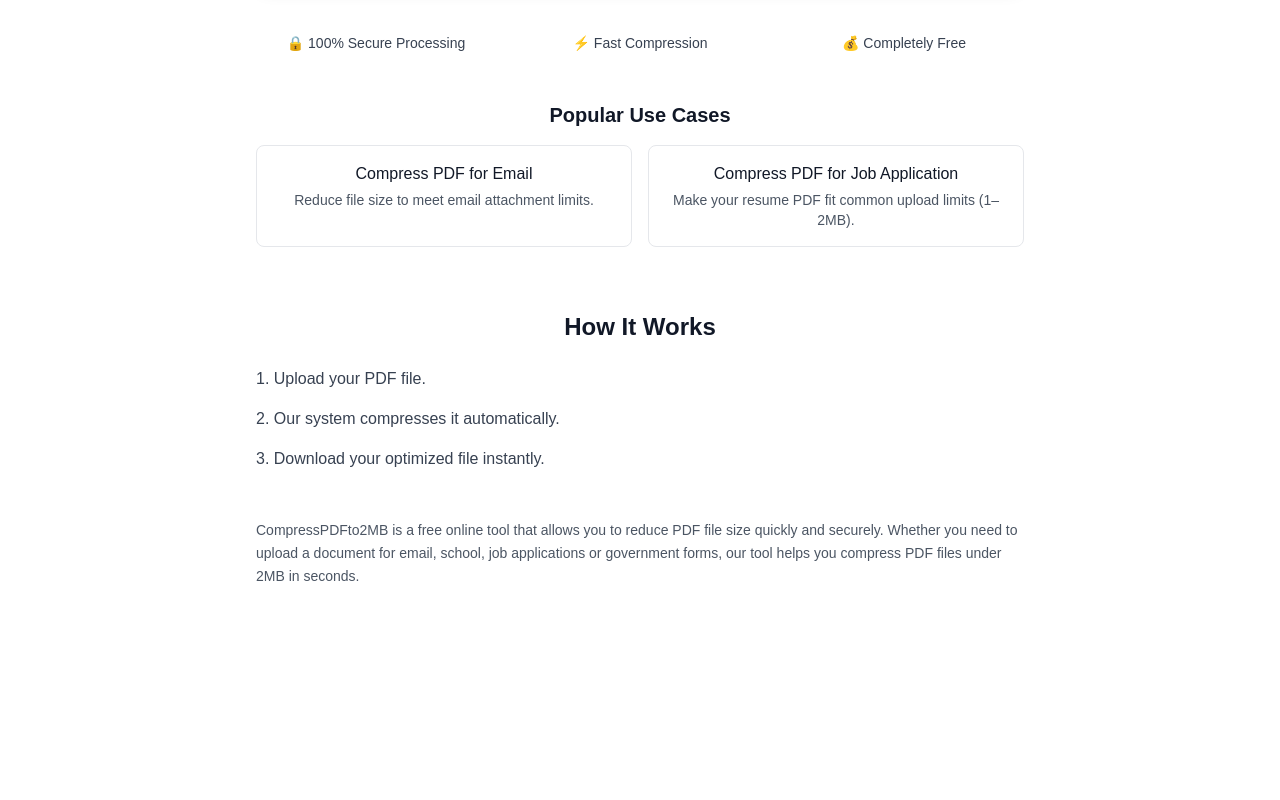
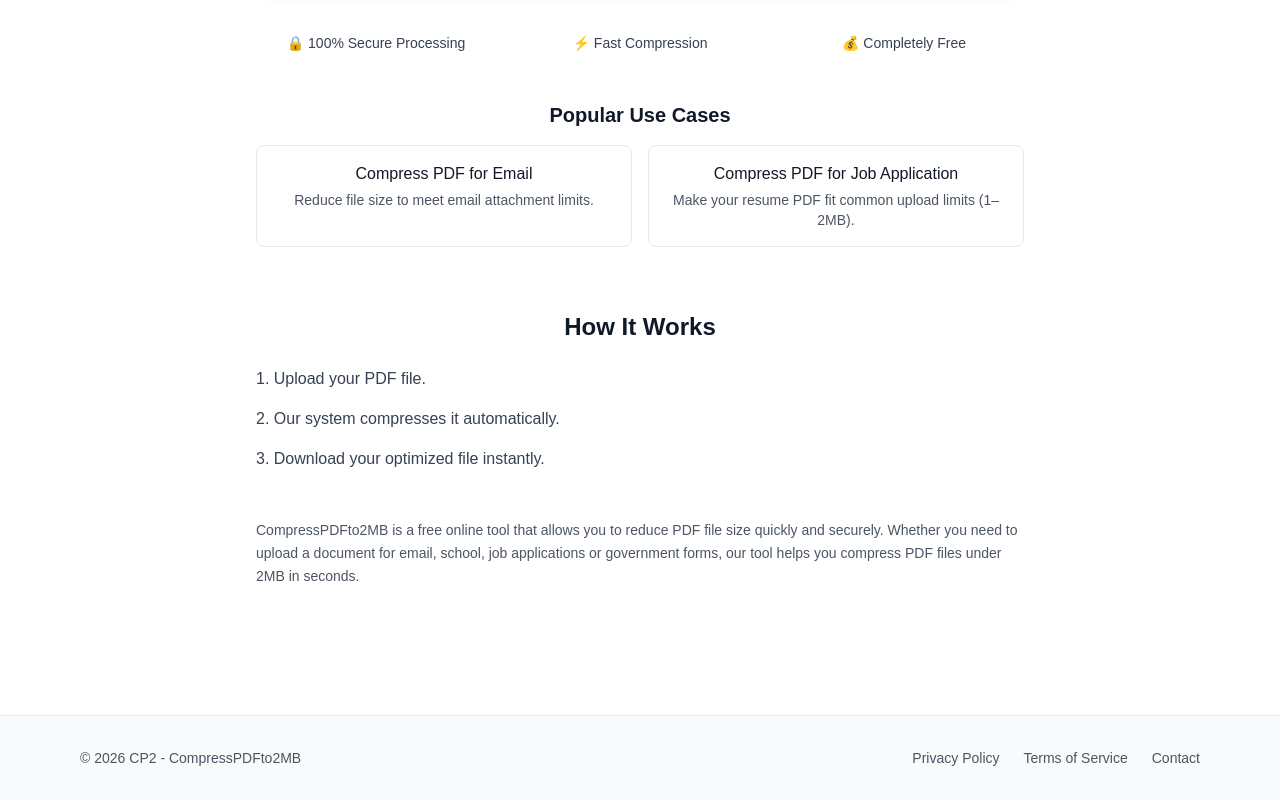
Before and after one commit to behicyildirim/compresspdfto2mb, a Next.js app: page / in a window 1280 px wide. Shown: the part 588-1388 px from the top of the page. Before the commit the page ends 1239 px from the top, so only its background shows below. Built offline with nearby package versions, Linux system fonts and the light colour scheme.

Commit message:
add footer links

```diff
--- a/app/layout.tsx
+++ b/app/layout.tsx
@@ -107,6 +107,25 @@ export default function RootLayout({
         </header>
 
         {children}
+        <footer className="mt-16 border-t bg-gray-50">
+  <div className="max-w-6xl mx-auto px-4 py-8 text-sm text-gray-600 flex flex-col md:flex-row items-center justify-between gap-4">
+    <div>
+      © {new Date().getFullYear()} CP2 - CompressPDFto2MB
+    </div>
+
+    <div className="flex gap-6">
+      <a href="/privacy" className="hover:text-gray-900">
+        Privacy Policy
+      </a>
+      <a href="/terms" className="hover:text-gray-900">
+        Terms of Service
+      </a>
+      <a href="/contact" className="hover:text-gray-900">
+        Contact
+      </a>
+    </div>
+  </div>
+</footer>
       </body>
     </html>
   );
```
